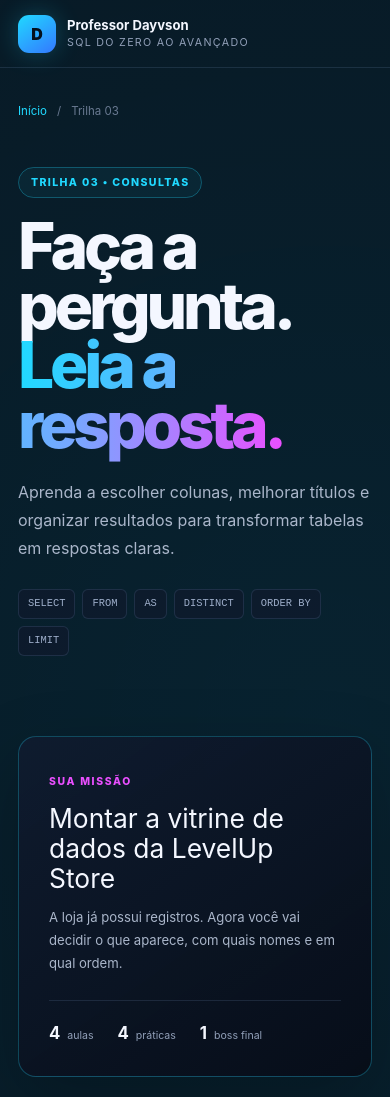
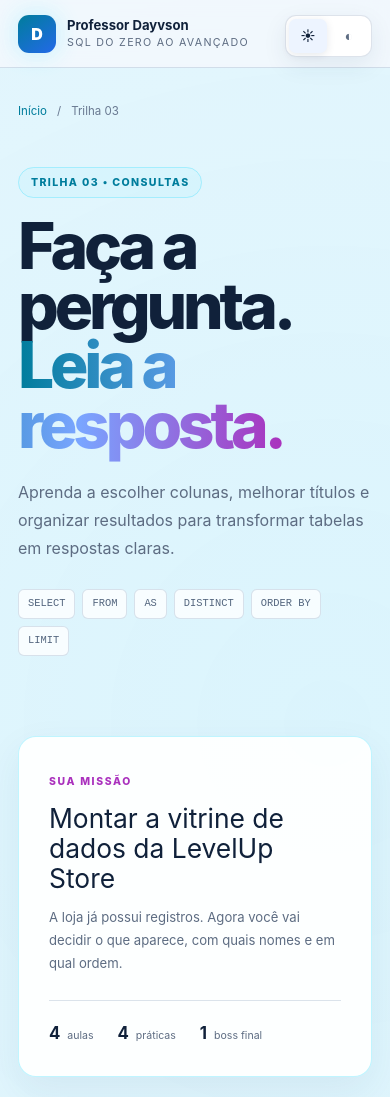
Before and after one commit to Dayvsonipa/trilha-sql, a Next.js app: page /trilhas/select in a window 390 px wide. Shown: the top 1097 px of the page. Built offline with nearby package versions, Linux system fonts and the light colour scheme.

Commit message:
Add files via upload

```diff
--- /dev/null
+++ b/app/components/ThemeProvider.tsx
@@ -0,0 +1,70 @@
+"use client";
+
+import { createContext, useContext, useEffect, useState } from "react";
+import { usePathname } from "next/navigation";
+
+type Theme = "light" | "dark";
+
+const ThemeContext = createContext<{
+  theme: Theme;
+  setTheme: (theme: Theme) => void;
+} | null>(null);
+
+const STORAGE_KEY = "sql-zero-avancado-theme";
+
+export function ThemeSwitch({ compact = false }: { compact?: boolean }) {
+  const context = useContext(ThemeContext);
+
+  if (!context) return null;
+
+  const { theme, setTheme } = context;
+
+  return (
+    <div className={`theme-switch${compact ? " compact" : ""}`} role="group" aria-label="Escolher tema da página">
+      <button
+        className={theme === "light" ? "selected" : ""}
+        aria-pressed={theme === "light"}
+        onClick={() => setTheme("light")}
+        title="Usar tema claro"
+      >
+        <span aria-hidden="true">☀</span><small>Claro</small>
+      </button>
+      <button
+        className={theme === "dark" ? "selected" : ""}
+        aria-pressed={theme === "dark"}
+        onClick={() => setTheme("dark")}
+        title="Usar tema escuro"
+      >
+        <span aria-hidden="true">◐</span><small>Escuro</small>
+      </button>
+    </div>
+  );
+}
+
+export default function ThemeProvider({ children }: { children: React.ReactNode }) {
+  const pathname = usePathname();
+  const [theme, setTheme] = useState<Theme>("light");
+
+  useEffect(() => {
+    const savedTheme = window.localStorage.getItem(STORAGE_KEY);
+    if (savedTheme === "light" || savedTheme === "dark") setTheme(savedTheme);
+  }, []);
+
+  useEffect(() => {
+    document.documentElement.dataset.theme = theme;
+    window.localStorage.setItem(STORAGE_KEY, theme);
+  }, [theme]);
+
+  return (
+    <ThemeContext.Provider value={{ theme, setTheme }}>
+      <div className={`site-theme theme-${theme}`}>
+        {pathname.startsWith("/trilhas/") && (
+          <div className="trail-theme-control">
+            <ThemeSwitch compact />
+          </div>
+        )}
+        {children}
+      </div>
+    </ThemeContext.Provider>
+  );
+}
--- a/app/globals.css
+++ b/app/globals.css
@@ -1,29 +1,6 @@
 @import "tailwindcss";
 
 :root {
-  --ink: #f4f7ff;
-  --muted: #92a0b9;
-  --bg: #050913;
-  --surface: #0b1220;
-  --surface-2: #101a2d;
-  --line: rgba(142, 173, 222, 0.14);
-  --cyan: #20d9ff;
-  --blue: #3478ff;
-  --violet: #8b5cf6;
-  --magenta: #ea4fff;
-  --amber: #ffb547;
-  --green: #49e79b;
-  --danger: #ff6b81;
-}
-
-.home-page {
-  min-height: 100vh;
-  background: var(--bg);
-  color: var(--ink);
-  transition: background-color .25s ease, color .25s ease;
-}
-
-.home-page.theme-light {
   --ink: #10213a;
   --muted: #5d6c82;
   --bg: #f5f8fd;
@@ -39,7 +16,30 @@
   --danger: #c83853;
 }
 
-.home-page.theme-dark {
+.home-page {
+  min-height: 100vh;
+  background: var(--bg);
+  color: var(--ink);
+  transition: background-color .25s ease, color .25s ease;
+}
+
+.site-theme.theme-light {
+  --ink: #10213a;
+  --muted: #5d6c82;
+  --bg: #f5f8fd;
+  --surface: #ffffff;
+  --surface-2: #edf4ff;
+  --line: rgba(31, 70, 120, 0.15);
+  --cyan: #007d9c;
+  --blue: #2369e8;
+  --violet: #7048dd;
+  --magenta: #aa31bd;
+  --amber: #aa6500;
+  --green: #16875a;
+  --danger: #c83853;
+}
+
+.site-theme.theme-dark {
   --ink: #f4f7ff;
   --muted: #92a0b9;
   --bg: #050913;
@@ -58,6 +58,7 @@
 * { box-sizing: border-box; }
 html { scroll-behavior: smooth; }
 body { margin: 0; background: var(--bg); color: var(--ink); font-family: Inter, ui-sans-serif, system-ui, -apple-system, BlinkMacSystemFont, "Segoe UI", sans-serif; }
+.site-theme { min-height: 100vh; background: var(--bg); color: var(--ink); transition: background-color .25s ease, color .25s ease; }
 a { color: inherit; text-decoration: none; }
 button, a { -webkit-tap-highlight-color: transparent; }
 button { font: inherit; }
@@ -80,6 +81,9 @@
 .theme-switch button span { font-size: .9rem; }
 .theme-switch button small { font-size: .68rem; }
 .theme-switch button.selected { background: var(--surface-2); color: var(--ink); box-shadow: 0 2px 8px rgba(14, 38, 72, .1); }
+.trail-theme-control { position: fixed; top: 22px; right: max(28px, calc((100vw - 1240px) / 2 + 28px)); z-index: 80; }
+.trail-theme-control .theme-switch { backdrop-filter: blur(14px); }
+.trail-page .site-header { padding-right: 180px; }
 
 .hero { max-width: 1240px; min-height: 670px; margin: auto; padding: 90px 28px 70px; display: grid; grid-template-columns: 1.05fr .95fr; gap: 72px; align-items: center; position: relative; isolation: isolate; }
 .hero::before { content: ""; position: absolute; inset: 0; z-index: -2; opacity: .16; background-image: linear-gradient(rgba(80,126,200,.14) 1px, transparent 1px), linear-gradient(90deg, rgba(80,126,200,.14) 1px, transparent 1px); background-size: 38px 38px; mask-image: linear-gradient(to right, #000, transparent 72%); }
@@ -176,7 +180,7 @@
 footer { min-height: 150px; max-width: 1184px; margin: auto; border-top: 1px solid var(--line); padding: 45px 0; display: flex; align-items: center; justify-content: space-between; color: var(--muted); font-size: .75rem; }
 footer > a { color: #cbd6e8; }
 
-/* Light theme: homepage only */
+/* Light theme */
 .theme-light .site-header nav { color: #40516a; }
 .theme-light .brand-mark { color: #ffffff; }
 .theme-light .hero::before { opacity: .32; }
@@ -241,6 +245,107 @@
 .theme-light .schema-node.node-b { border-color: rgba(112,72,221,.30); }
 .theme-light .schema-node.node-c { border-color: rgba(170,101,0,.32); }
 .theme-light .schema-node.node-d { border-color: rgba(22,135,90,.32); }
+
+/* Light theme across every learning trail. Code consoles intentionally stay dark. */
+.theme-light .trail-page { color: var(--ink); }
+.theme-light .trail-page .site-header { background: rgba(245,248,253,.82); backdrop-filter: blur(14px); }
+.theme-light .trail-page article { background: rgba(255,255,255,.90); box-shadow: 0 10px 30px rgba(29,67,119,.05); }
+.theme-light .trail-hero p,
+.theme-light .lead { color: var(--muted); }
+.theme-light .lesson-chips span { color: #53657e; background: rgba(255,255,255,.78); }
+.theme-light .trail-mission-brief,
+.theme-light .lesson-nav,
+.theme-light .mission-card,
+.theme-light .setup-activity,
+.theme-light .foundation-activity,
+.theme-light .structure-activity,
+.theme-light .select-activity,
+.theme-light .filter-activity,
+.theme-light .manipulation-activity,
+.theme-light .analysis-activity,
+.theme-light .join-activity,
+.theme-light .subquery-activity,
+.theme-light .final-sprint-card {
+  background: rgba(255,255,255,.92);
+  box-shadow: 0 14px 38px rgba(29,67,119,.07);
+}
+.theme-light .lesson-nav > a:not(.back-home) { color: #566981; }
+.theme-light .lesson-nav a small { color: #7a899d; }
+.theme-light .lesson-nav a.current { background: rgba(0,125,156,.08); }
+.theme-light .mission-target span,
+.theme-light .pretty-row { color: #40536c; }
+.theme-light .concept-duel article,
+.theme-light .ecosystem-flow article,
+.theme-light .setup-concepts article,
+.theme-light .information-pipeline article,
+.theme-light .type-grid article,
+.theme-light .select-choice article,
+.theme-light .aggregate-deck article,
+.theme-light .report-pipeline article,
+.theme-light .delivery-architecture article,
+.theme-light .outer-query,
+.theme-light .executive-board,
+.theme-light .course-complete {
+  background: rgba(255,255,255,.86);
+  box-shadow: 0 10px 30px rgba(29,67,119,.055);
+}
+.theme-light .table-anatomy,
+.theme-light .alter-gallery article { background: #eef4fb; }
+.theme-light .key-card,
+.theme-light .bridge-diagram article,
+.theme-light .metric-forge > div.metric-output { background: #ffffff; }
+.theme-light .key-card b,
+.theme-light .key-rules b,
+.theme-light .bridge-diagram b,
+.theme-light .metric-forge b,
+.theme-light .alias-rules p b,
+.theme-light .count-null-note code,
+.theme-light .cte-note code { color: var(--ink); }
+.theme-light .anatomy-row span { color: #40536c; }
+.theme-light .anatomy-head span { background: #e3edf8; }
+.theme-light .anatomy-row.highlighted span { color: #1f3655; background: rgba(35,105,232,.08); }
+.theme-light .safety-check > span,
+.theme-light .safety-check div,
+.theme-light .foreign-key-wall > div,
+.theme-light .foreign-key-wall > p,
+.theme-light .join-reading-order > span,
+.theme-light .join-reading-order > div,
+.theme-light .executive-board article,
+.theme-light .quality-score,
+.theme-light .quality-list span { background: #ffffff; }
+.theme-light .foreign-key-wall div b,
+.theme-light .executive-board article span,
+.theme-light .quality-list span { color: #40536c; }
+.theme-light .explanation-grid p { background: #f5f8fd; }
+.theme-light .trail-page .code-panel,
+.theme-light .trail-page .solution-panel,
+.theme-light .trail-page .error-lab,
+.theme-light .trail-page .workbench-map,
+.theme-light .trail-page .project-file-map {
+  --ink: #f4f7ff;
+  --muted: #92a0b9;
+  --line: rgba(142,173,222,.14);
+  --cyan: #20d9ff;
+  --blue: #3478ff;
+  --magenta: #ea4fff;
+  --amber: #ffb547;
+  --green: #49e79b;
+  color: #f4f7ff;
+}
+.theme-light .boss-card {
+  background: radial-gradient(circle at top, rgba(35,105,232,.08), transparent 52%), #ffffff;
+  box-shadow: 0 16px 42px rgba(29,67,119,.07);
+}
+.theme-light .final-boss,
+.theme-light .subquery-boss {
+  background: radial-gradient(circle at top, rgba(170,101,0,.10), transparent 52%), #ffffff;
+}
+.theme-light .manipulation-boss,
+.theme-light .analysis-boss,
+.theme-light .join-boss {
+  background: radial-gradient(circle at top, rgba(170,49,189,.09), transparent 52%), #ffffff;
+}
+.theme-light .course-complete::after { color: rgba(35,105,232,.055); }
 
 /* Trail page */
 .trail-page { background: radial-gradient(circle at 90% 8%, rgba(139,92,246,.12), transparent 30%), var(--bg); min-height: 100vh; }
@@ -547,6 +652,8 @@
 
 @media (max-width: 680px) {
   .site-header { min-height: 68px; padding: 0 18px; }
+  .trail-page .site-header { padding-right: 112px; }
+  .trail-theme-control { top: 15px; right: 18px; }
   .site-header nav { display: none; }
   .header-actions { gap: 0; }
   .theme-switch button { min-width: 38px; justify-content: center; padding: 0 8px; }
--- a/app/layout.tsx
+++ b/app/layout.tsx
@@ -1,5 +1,6 @@
 import type { Metadata } from "next";
 import "./globals.css";
+import ThemeProvider from "./components/ThemeProvider";
 
 export const metadata: Metadata = {
   title: "SQL do Zero ao Avançado",
@@ -19,5 +20,5 @@
 };
 
 export default function RootLayout({ children }: Readonly<{ children: React.ReactNode }>) {
-  return <html lang="pt-BR"><body>{children}</body></html>;
+  return <html lang="pt-BR"><body><ThemeProvider>{children}</ThemeProvider></body></html>;
 }
--- a/app/page.tsx
+++ b/app/page.tsx
@@ -1,7 +1,7 @@
 "use client";
 
 import Link from "next/link";
-import { useState } from "react";
+import { ThemeSwitch } from "./components/ThemeProvider";
 
 const trails = [
   { number: "00", title: "Preparando o ambiente", tag: "Trilha completa", tone: "cyan", href: "/trilhas/ambiente" },
@@ -17,10 +17,8 @@
 ];
 
 export default function Home() {
-  const [theme, setTheme] = useState<"light" | "dark">("light");
-
   return (
-    <main className={`home-page theme-${theme}`}>
+    <main className="home-page">
       <a className="skip-link" href="#conteudo">Pular para o conteúdo</a>
       <header className="site-header">
         <Link className="brand" href="/" aria-label="Página inicial">
@@ -33,10 +31,7 @@
             <Link href="/trilhas/select">Laboratório</Link>
             <a href="#downloads">Downloads</a>
           </nav>
-          <div className="theme-switch" role="group" aria-label="Escolher tema da página">
-            <button className={theme === "light" ? "selected" : ""} aria-pressed={theme === "light"} onClick={() => setTheme("light")} title="Usar tema claro"><span aria-hidden="true">☀</span><small>Claro</small></button>
-            <button className={theme === "dark" ? "selected" : ""} aria-pressed={theme === "dark"} onClick={() => setTheme("dark")} title="Usar tema escuro"><span aria-hidden="true">◐</span><small>Escuro</small></button>
-          </div>
+          <ThemeSwitch />
         </div>
       </header>
 
```
